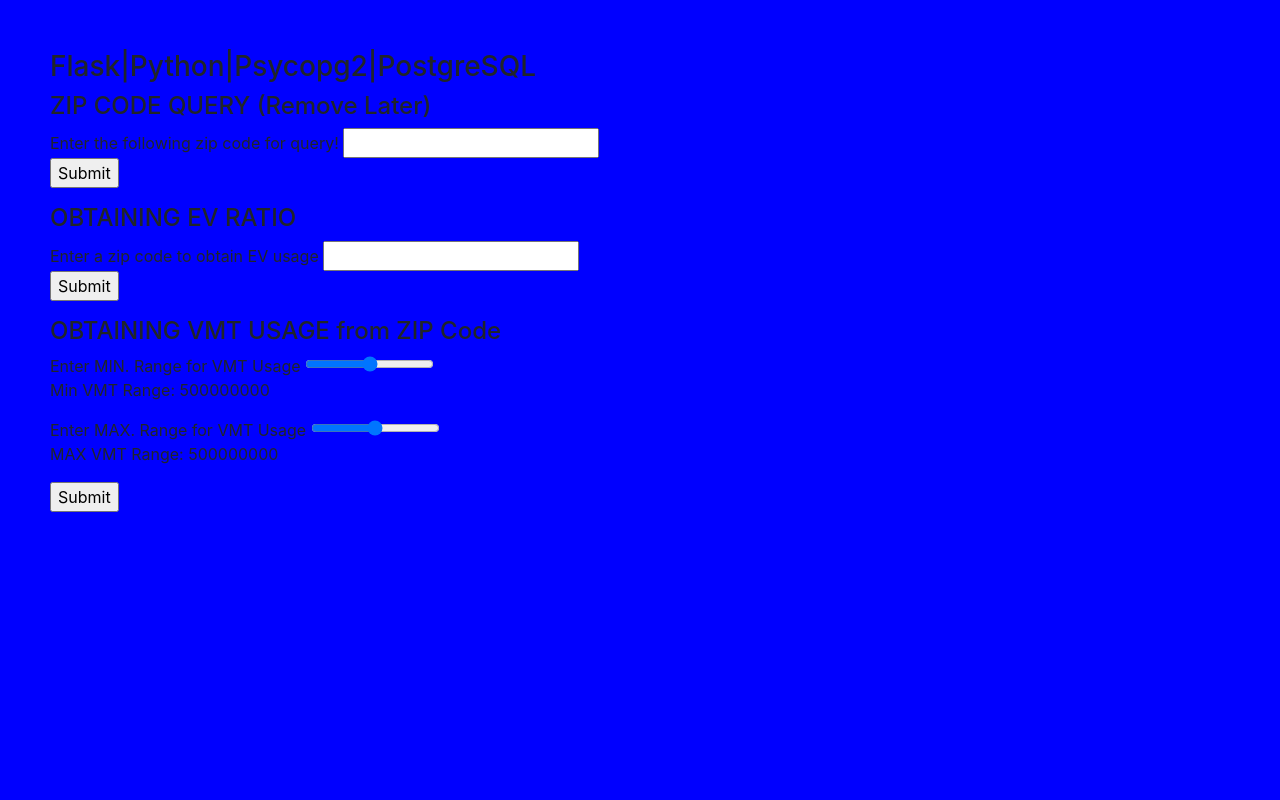
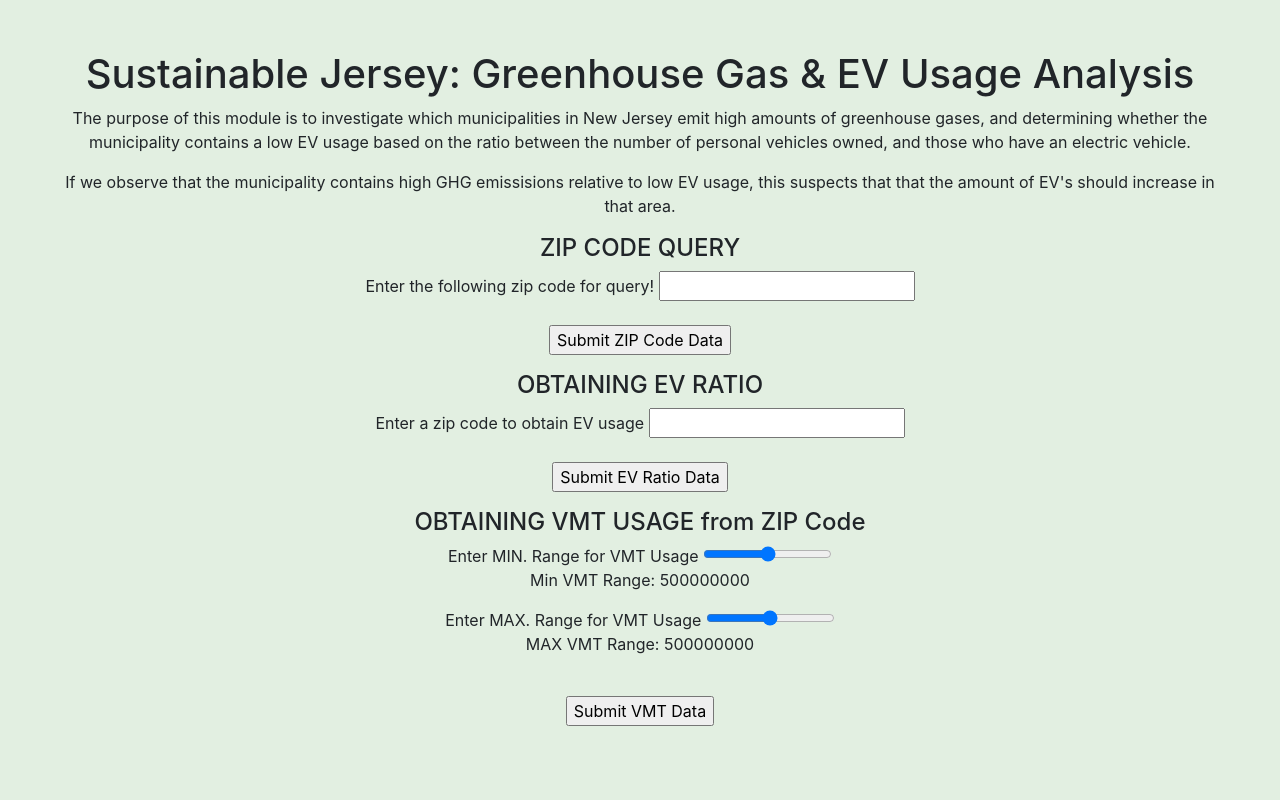
Before and after one commit to WhoBeYe/GHG_CAB_Project, a Flask app: page / in a window 1280 px wide. Run offline with Flask 3, Linux system fonts and the light colour scheme; some libraries are stand-ins or nearby versions.

Commit message:
Centered anc change color of div

```diff
--- a/css/styles.css
+++ b/css/styles.css
@@ -1,4 +1,10 @@
 body{
-    background-color: blue;
+    background-color: #E2EFE1;
     padding: 50px;
+
 }
+
+.query_option_div{
+    text-align: center;
+    position: absolute;
+}
--- a/templates/my-form.html
+++ b/templates/my-form.html
@@ -10,16 +10,35 @@
 
     </head>
     <body>
-	    <h3>Flask|Python|Psycopg2|PostgreSQL</h3>
 
-	    <h4>ZIP CODE QUERY (Remove Later) </h4>
+        <div class = "text-center">
+
+            <h1>Sustainable Jersey: Greenhouse Gas & EV Usage Analysis</h1>
+            <p>
+                The purpose of this module is to investigate which municipalities in New Jersey emit high amounts
+                of greenhouse gases, and determining whether the municipality contains a low EV usage based on the ratio
+                between the number of personal vehicles owned, and those who have an electric vehicle.
+            </p>
+            <p>
+                If we observe that the municipality contains high GHG emissisions relative to low EV usage, this suspects that
+                that the amount of EV's should increase in that area.
+            </p>
+        </div>
+
+        <div class = "text-center">
+
+            <h4>ZIP CODE QUERY</h4>
             <form action="/zip-handler" method="POST">
                 <div>
                      Enter the following zip code for query!
                     <input type="text" name="zip">
                 </div>
-                <input type="submit" value="Submit">
+                    <br>
+                    <input type="submit" value="Submit ZIP Code Data">
             </form>
+        </div>
+
+        <div class = "text-center">
 
             <h4>OBTAINING EV RATIO</h4>
             <form action="/ev_ratio_handler" method="POST">
@@ -27,8 +46,12 @@
                     Enter a zip code to obtain EV usage
                     <input type="text" name="zip">
                 </div>
-                <input type="submit" value="Submit">
+                    <br>
+                    <input type="submit" value="Submit EV Ratio Data">
             </form>
+        </div>
+
+        <div class = "text-center">
 
             <h4>OBTAINING VMT USAGE from ZIP Code </h4>
             <form action="/vmt_data_handler" method="POST">
@@ -42,8 +65,10 @@
                     <input id = "slider2" type="range" name="max_vmt" min='0' max='1000000000' step="100000">
                     <p>MAX VMT Range: <output id="value2"></output></p>
                 </div>
-                <input type="submit" value="Submit">
+                    <br>
+                    <input type="submit" value="Submit VMT Data">
             </form>
+        </div>
 
         <!-- JavaScript code for handling slider logic (Get range values) -->
         <script>
--- a/templates/my-result.html
+++ b/templates/my-result.html
@@ -4,6 +4,7 @@
     <head>
         <title>Flask result table using nested for loops</title>
         <link rel="stylesheet" href="https://cdn.jsdelivr.net/npm/bootstrap@4.3.1/dist/css/bootstrap.min.css" integrity="sha384-ggOyR0iXCbMQv3Xipma34MD+dH/1fQ784/j6cY/iJTQUOhcWr7x9JvoRxT2MZw1T" crossorigin="anonymous">
+        <link rel="stylesheet" href="/css/styles.css">
     </head>
 
     <!-- Add some style to table (OPTIONAL) -->
```
Lines whose indentation alone changed are shown as unchanged.
